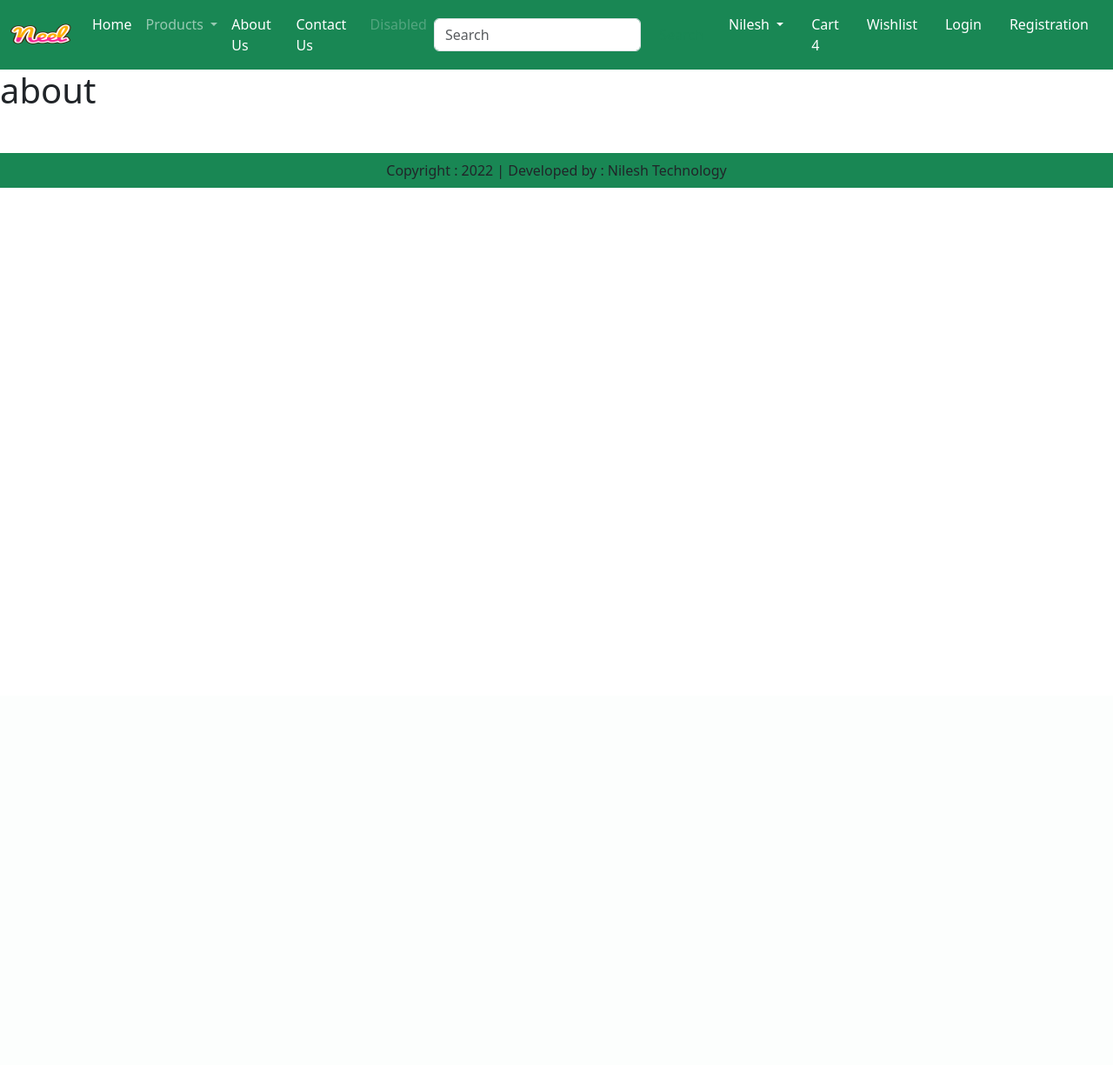
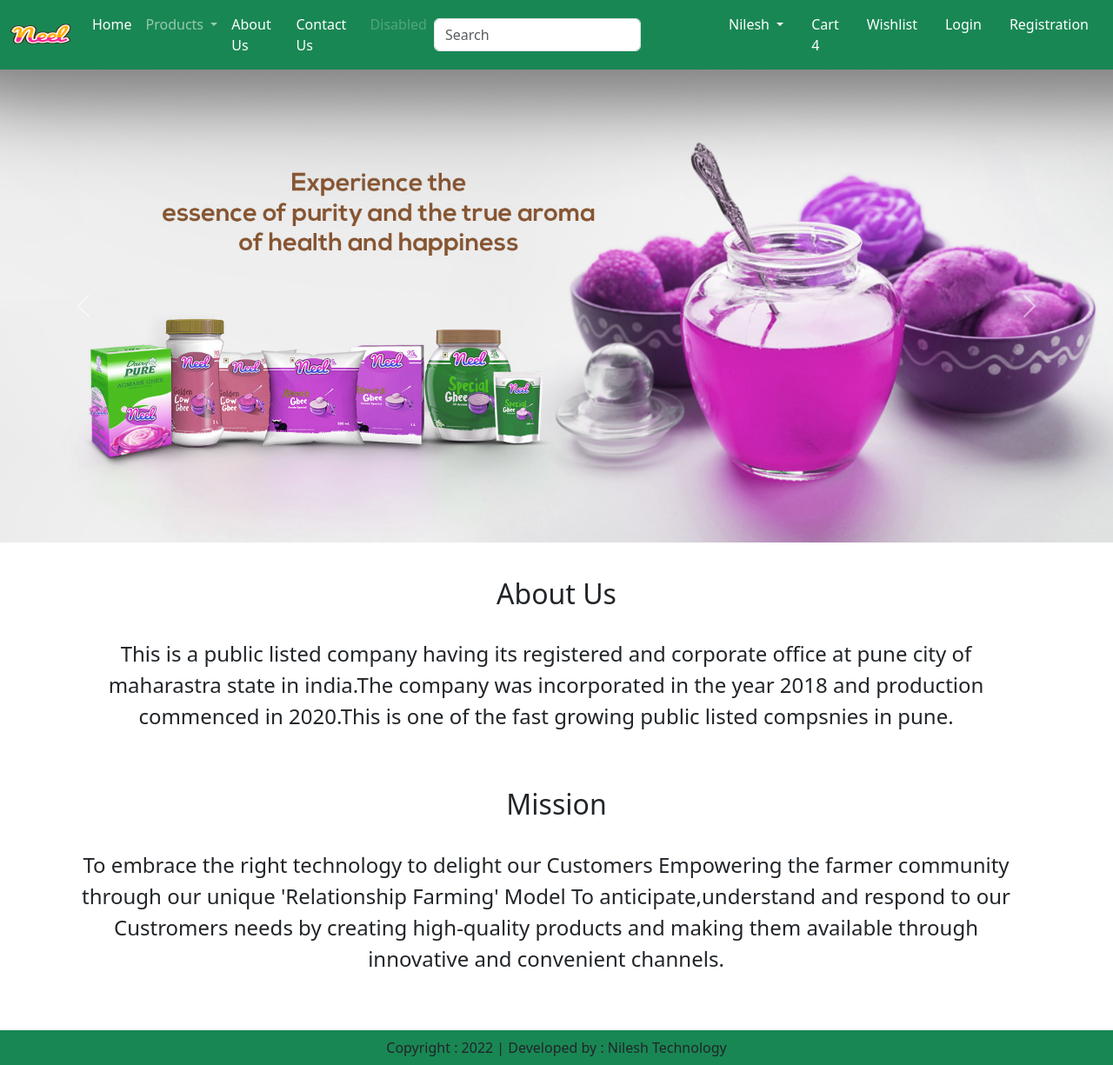
Before and after one commit to nabeelkkc/ecommerce-pro, a Django app: page /about/ in a window 1280 px wide. Shown: the whole page at 87% size. Before the commit the page ends 216 px from the top, so only its background shows below. Run offline with Django 5.2, Linux system fonts and the light colour scheme; some libraries are stand-ins or nearby versions.

Commit message:
second commit

```diff
--- a/ec/app/templates/app/about.html
+++ b/ec/app/templates/app/about.html
@@ -2,6 +2,52 @@
 {% load static %}
 {% block title %}about{% endblock title %}
 
+{% block banner-slider %}
+<div id="carouselExample" class="carousel slide">
+    <div class="carousel-inner">
+      <div class="carousel-item active">
+        <img src="{% static 'app/images/banner/b1.jpg' %}" class="d-block w-100" alt="banner-image">
+      </div>
+      <div class="carousel-item">
+        <img src="{% static 'app/images/banner/b2.jpg' %}" class="d-block w-100" alt="banner-image">
+      </div>
+      <div class="carousel-item">
+        <img src="{% static 'app/images/banner/b3.jpg' %}" class="d-block w-100" alt="banner-image">
+      </div>
+      <div class="carousel-item">
+        <img src="{% static 'app/images/banner/b4.jpg' %}" class="d-block w-100" alt="banner-image">
+      </div>
+    </div>
+    <button class="carousel-control-prev" type="button" data-bs-target="#carouselExample" data-bs-slide="prev">
+      <span class="carousel-control-prev-icon" aria-hidden="true"></span>
+      <span class="visually-hidden">Previous</span>
+    </button>
+    <button class="carousel-control-next" type="button" data-bs-target="#carouselExample" data-bs-slide="next">
+      <span class="carousel-control-next-icon" aria-hidden="true"></span>
+      <span class="visually-hidden">Next</span>
+    </button>
+  </div>
+{% endblock banner-slider %}
+
 {% block main-content %}
-<h1>about</h1>
+<div class="container mt-3">
+    <br>
+    <h2 class="text-center">About Us</h2>
+    <br>
+    <div class="row container">
+        <p class="fs-4 text-center">
+            This is a public listed company having its registered and corporate office at pune city of maharastra state in india.The company was incorporated in the year 2018 and production commenced in 2020.This is one of the fast growing public listed compsnies in pune.
+        </p>
+    </div>
+    <br>
+    <br>
+    <h2 class="text-center">Mission</h2>
+    <br>
+    <div class="row container">
+        <p class="fs-4 text-center">
+            To embrace the right technology to delight our Customers Empowering the farmer community through our unique 'Relationship Farming' Model
+            To anticipate,understand and respond to our Custromers needs by creating high-quality products and making them available through innovative and convenient channels.
+        </p>
+    </div>
+</div>
 {% endblock main-content %}
--- a/ec/app/templates/app/base.html
+++ b/ec/app/templates/app/base.html
@@ -79,7 +79,7 @@
                 <a href="#" class="nav-link text-white">Login</a>
             </li>
             <li class="nav-item mx-2">
-                <a href="#" class="nav-link text-white">Registration</a>
+                <a href="{% url 'customerregistration' %}" class="nav-link text-white">Registration</a>
             </li>
           </ul>
         </div>
--- a/ec/app/urls.py
+++ b/ec/app/urls.py
@@ -11,4 +11,8 @@ urlpatterns = [
     path('category-title/<val>', views.CategoryTitle.as_view(),name="category-title"),
     path('productdetail/<int:pk>', views.ProductDetail.as_view(),name="product-detail"),
 
+    #login authentication
+
+    path('registration', views.CustomerRegistrationView.as_view(),name="customerregistration"),
+
 ]+static(settings.MEDIA_URL, document_root=settings.MEDIA_ROOT)
--- a/ec/app/views.py
+++ b/ec/app/views.py
@@ -2,6 +2,7 @@
 from django.shortcuts import render
 from django.views import View
 from .models import Product
+from . forms import CustomerRegistrationForm
 
 # Create your views here.
 
@@ -25,3 +26,8 @@ class ProductDetail(View):
     def get(self,request,pk):
         product = Product.objects.get(pk=pk)
         return render(request,"app/productdetail.html",locals())
+
+class CustomerRegistrationView(View):
+    def get(self,request):
+        form = CustomerRegistrationForm()
+        return render(request,'app/customerregistration.html',locals())
```
Also changed, not shown: ec/app/forms.py (added, +8 -0 lines), ec/app/templates/app/contact.html (+37 -1 lines), ec/app/templates/app/customerregistration.html (added, +27 -0 lines).
